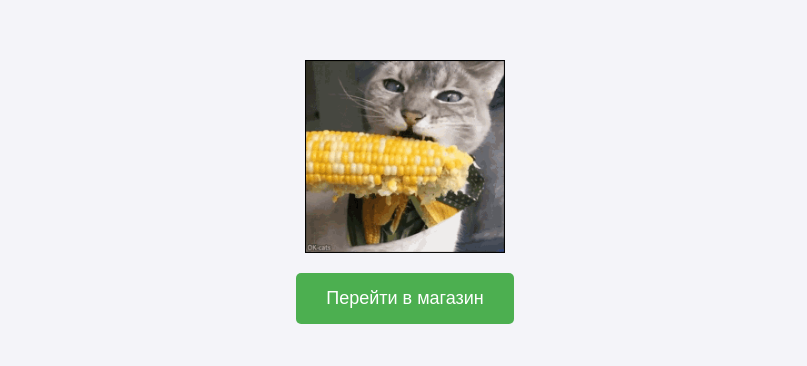
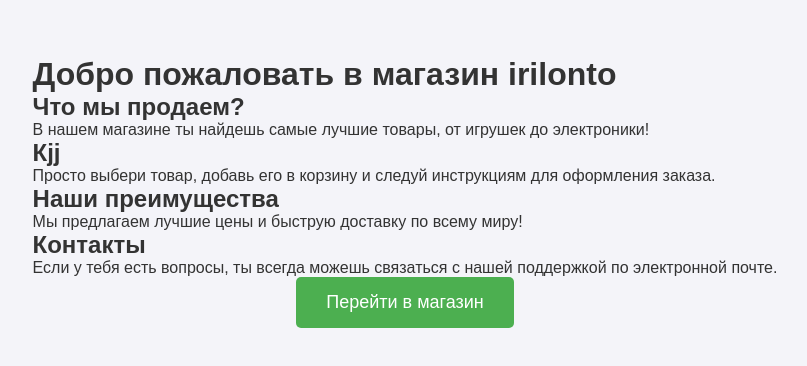
Before and after one commit to Rolzi2323/Site-html-css-, a plain HTML site: page index.html in a window 1280 px wide. Shown: the part 208-574 px from the top of the page, without its empty margins (235-1042 px from the left). Drawn offline with Linux system fonts and the light colour scheme.

Commit message:
Update index.html

```diff
--- a/index.html
+++ b/index.html
@@ -3,16 +3,40 @@
 <head>
     <meta charset="UTF-8">
     <meta name="viewport" content="width=device-width, initial-scale=1.0">
-    <title>Сайт с кнопкой и изображением</title>
+    <title>irilonto's store</title>
     <link rel="stylesheet" href="style.css">
     <link rel="icon" type="image/jpg" href="favicon.ico">
-
-
 </head>
 <body>
 
-    <!-- Вставка изображения -->
-    <img src="image.gif" alt="Описание изображения" class="image">
+    <!-- Добавлен блок с текстом (что мы продаем) -->
+    <div class="container">
+        <h1>Добро пожаловать в магазин irilonto</h1>
+
+        <!-- Первый блок с текстом -->
+        <div class="text-block">
+            <h2>Что мы продаем?</h2>
+            <p>В нашем магазине ты найдешь самые лучшие товары, от игрушек до электроники!</p>
+        </div>
+
+        <!-- Второй блок с текстом -->
+        <div class="text-block">
+            <h2>Кjj</h2>
+            <p>Просто выбери товар, добавь его в корзину и следуй инструкциям для оформления заказа.</p>
+        </div>
+
+        <!-- Третий блок с текстом -->
+        <div class="text-block">
+            <h2>Наши преимущества</h2>
+            <p>Мы предлагаем лучшие цены и быструю доставку по всему миру!</p>
+        </div>
+
+        <!-- Четвертый блок с текстом -->
+        <div class="text-block">
+            <h2>Контакты</h2>
+            <p>Если у тебя есть вопросы, ты всегда можешь связаться с нашей поддержкой по электронной почте.</p>
+        </div>
+    </div>
 
     <!-- Кнопка для перехода на buy.html -->
     <a href="buy.html">
```
